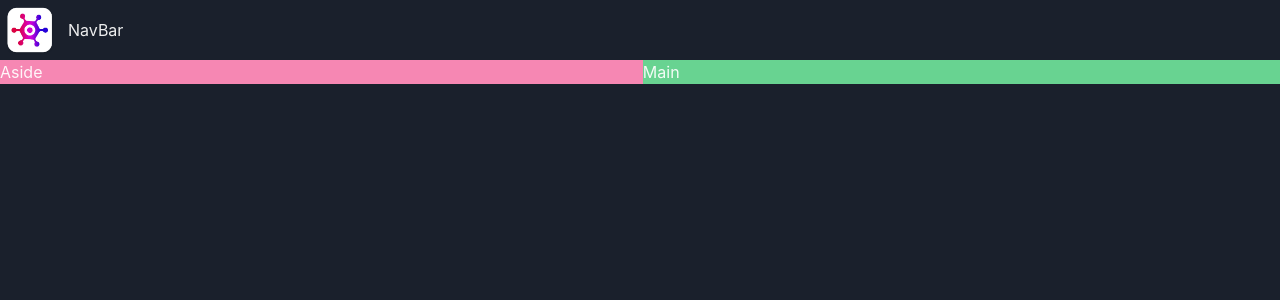
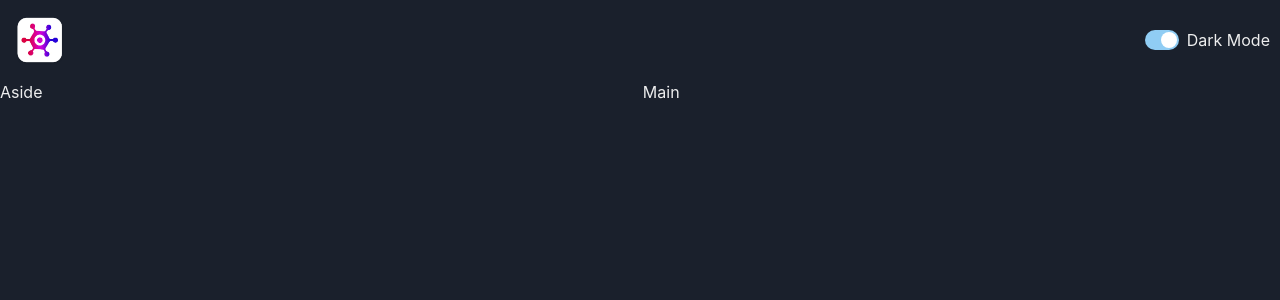
Before and after one commit to FabianWeidner/game-hub, a React (Vite) app: page / in a window 1280 px wide. Shown: the top 300 px of the page. Built offline with nearby package versions, Linux system fonts and the light colour scheme.

Commit message:
build the color mode switch

```diff
--- a/src/App.tsx
+++ b/src/App.tsx
@@ -14,13 +14,9 @@
         <NavBar />
       </GridItem>
       <Show above="lg">
-        <GridItem bg="pink.300" area={"aside"}>
-          Aside
-        </GridItem>
+        <GridItem area={"aside"}>Aside</GridItem>
       </Show>
-      <GridItem bg="green.300" area={"main"}>
-        Main
-      </GridItem>
+      <GridItem area={"main"}>Main</GridItem>
     </Grid>
   );
 }
--- /dev/null
+++ b/src/components/ColorModeSwitch.tsx
@@ -0,0 +1,16 @@
+import { HStack, Switch, Text, useColorMode } from "@chakra-ui/react";
+
+const ColorModeSwitch = () => {
+  const { toggleColorMode, colorMode } = useColorMode();
+
+  return (
+    <HStack>
+      <Switch
+        isChecked={colorMode === "dark"}
+        onChange={toggleColorMode}
+      />
+      <Text>Dark Mode</Text>
+    </HStack>
+  );
+};
+export default ColorModeSwitch;
--- a/src/components/NavBar.tsx
+++ b/src/components/NavBar.tsx
@@ -1,11 +1,12 @@
-import { HStack, Image, Text } from "@chakra-ui/react";
+import { HStack, Image } from "@chakra-ui/react";
 import logo from "../assets/logo.webp";
+import ColorModeSwitch from "./ColorModeSwitch";
 
 const NavBar = () => {
   return (
-    <HStack>
+    <HStack justifyContent="space-between" padding="10px">
       <Image src={logo} boxSize="60px" />
-      <Text>NavBar</Text>
+      <ColorModeSwitch />
     </HStack>
   );
 };
```
